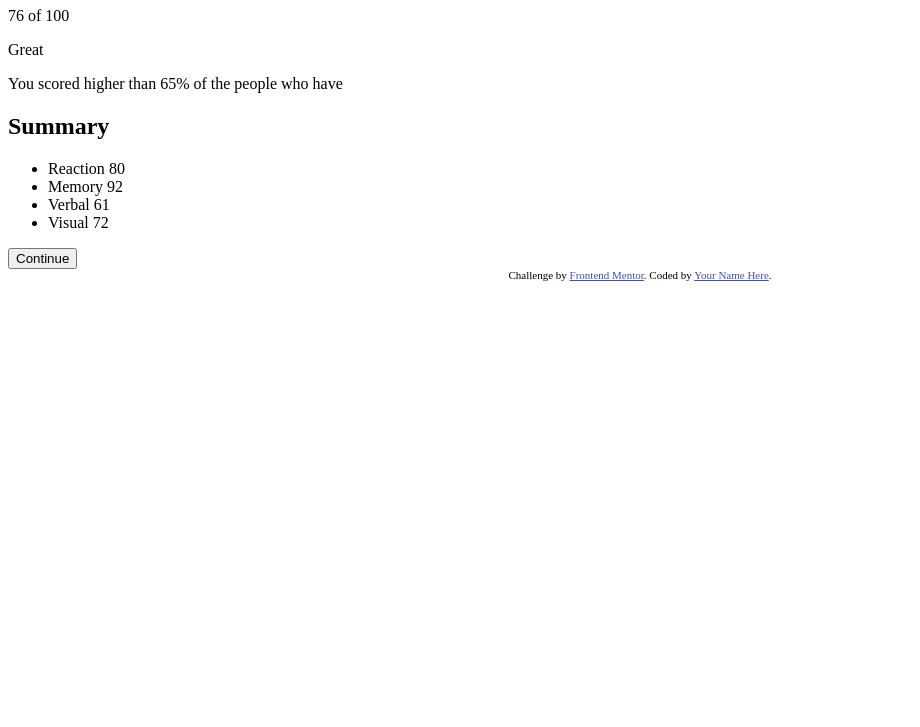
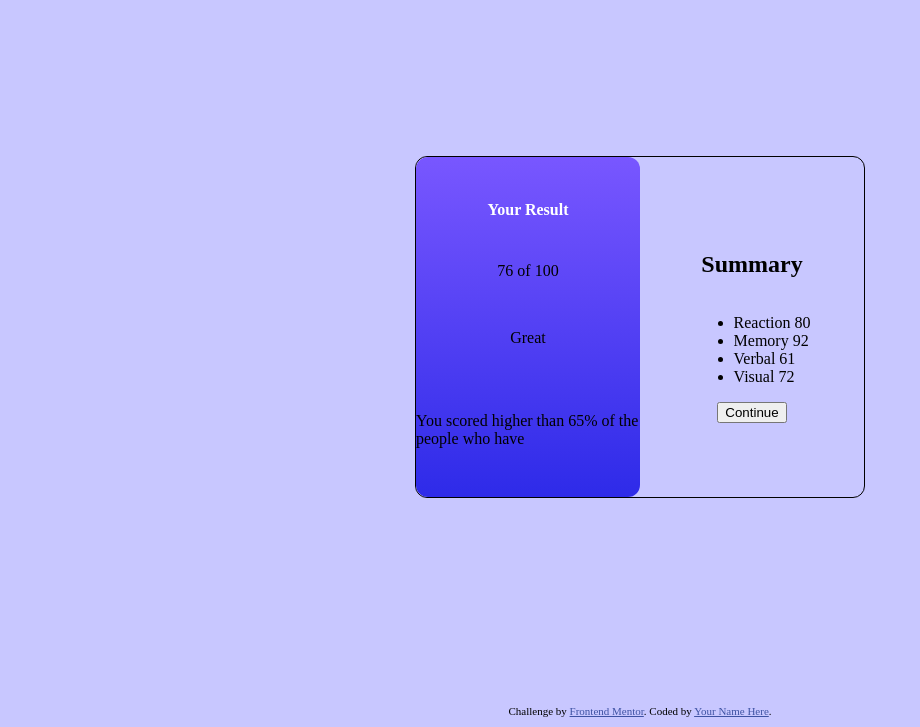
Before and after one commit to GhislainChe/Result-Summary-Front-End-Mentor, a plain HTML site: page index.html in a window 1280 px wide. Shown: the part 73-800 px from the top of the page, without its empty margins (0-920 px from the left). Drawn offline with Linux system fonts and the light colour scheme.

Commit message:
add styles for body and layout structure

```diff
--- a/index.html
+++ b/index.html
@@ -11,7 +11,9 @@
 
   <!-- Feel free to remove these styles or customise in your own stylesheet 👍 -->
   <style>
-    .attribution { font-size: 11px; text-align: center; }
+    .attribution { font-size: 11px; text-align: center;
+    position: fixed;
+    bottom: 10px; }
     .attribution a { color: hsl(228, 45%, 44%); }
   </style>
 </head>
--- a/style.css
+++ b/style.css
@@ -0,0 +1,58 @@
+body{
+    width: 100%;
+    height: 100vh;
+    background-color: hsl(241, 100%, 89%);
+    margin: 0;
+    padding: 0;
+    display: flex;
+    justify-content: center;
+    align-items: center;
+}
+
+.content{
+    width: 100%;
+    height: 100%;
+    display: flex;
+    /* flex-direction: column; */
+    justify-content: center;
+    align-items: center;
+}
+
+.container {
+    width: 35%;
+    min-width: 400px;
+    height: 50%;
+    min-height: 330px;
+    max-height: 340px;
+    display: flex;
+    justify-content: center;
+    align-items: center;
+    border: 1px solid black;
+    border-radius: 12px;
+}
+
+.container .left{
+    background: linear-gradient(to bottom, hsl(252, 100%, 67%), hsl(241, 81%, 54%));
+    border-radius: 12px;
+    width: 50%;
+    height: 100%;
+    display: flex;
+    flex-direction: column;
+    justify-content: space-evenly;
+    align-items: center;
+}
+
+.container .left h1{
+    color: white;
+    font-size: 1rem;
+    /* margin: 0; */
+}
+
+.container .right{
+    width: 50%;
+    height: 100%;
+    display: flex;
+    flex-direction: column;
+    justify-content: center;
+    align-items: center;
+}
```
